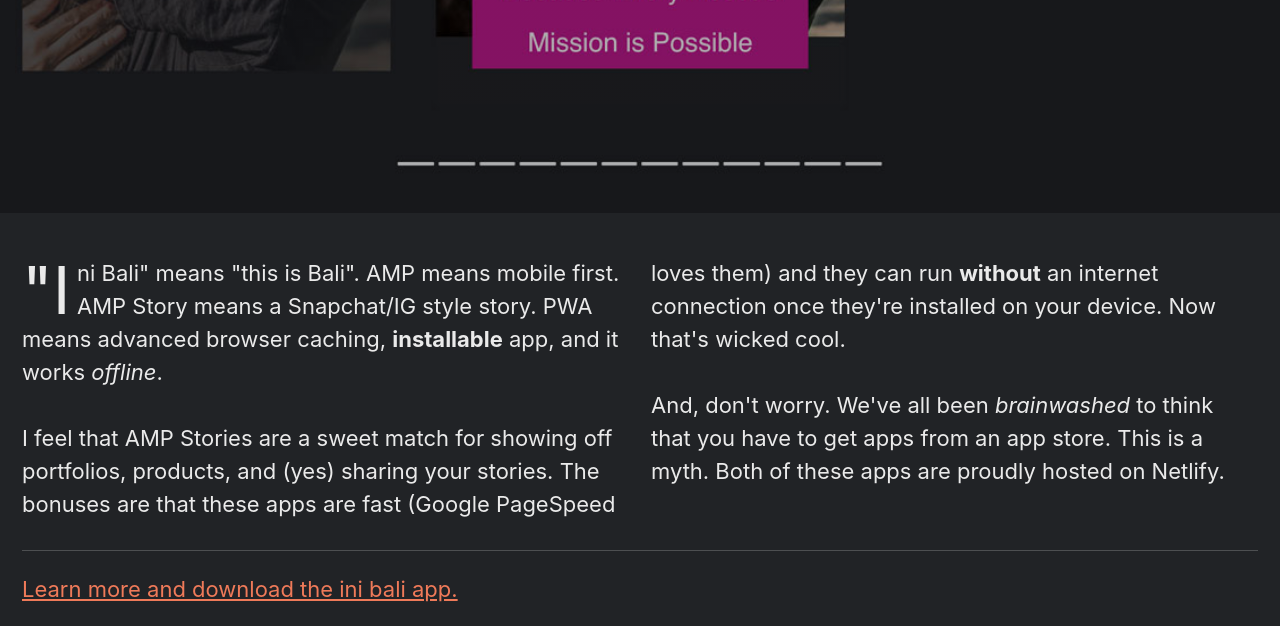
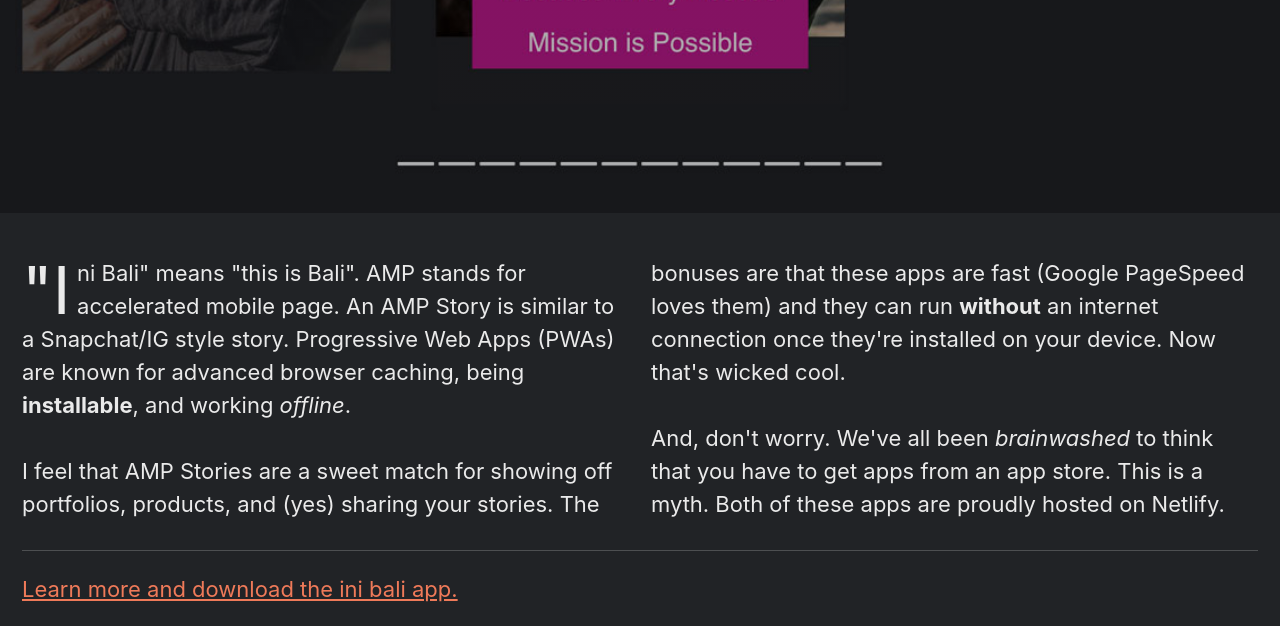
Before and after one commit to marklchaves/caughtmyeye, a Jekyll site: the page built from _webdev/amp-pwa.md, in a window 1280 px wide and 900 px high, scrolled down 686 px, cut to the strip 0-626 px from the top of the window. Built offline with Jekyll 4.4.1, drawn with Linux system fonts in a browser that asks for light colours; cached includes are drawn as plain includes; nearby versions of some CDN libraries; comment, search, counter and statistics services are not loaded.

Commit message:
Content edits

```diff
--- a/_webdev/amp-pwa.md
+++ b/_webdev/amp-pwa.md
@@ -39,7 +39,7 @@ gallery3:
 ---
 
 <p class="p-wrapper">
-  <span class="dropcap clearfix">"I</span>ni Bali" means "this is Bali". AMP means mobile first. AMP Story means a Snapchat/IG style story. PWA means advanced browser caching, <strong>installable</strong> app, and it works <em>offline</em>. <br><br>
+  <span class="dropcap clearfix">"I</span>ni Bali" means "this is Bali". AMP stands for accelerated mobile page. An AMP Story is similar to a Snapchat/IG style story. Progressive Web Apps (PWAs) are known for advanced browser caching, being <strong>installable</strong>, and working <em>offline</em>. <br><br>
   I feel that AMP Stories are a sweet match for showing off portfolios, products, and (yes) sharing your stories. The bonuses are that these apps are fast (Google PageSpeed loves them) and they can run <strong>without</strong> an internet connection once they're installed on your device. Now that's wicked cool. <br><br>
   And, don't worry. We've all been <em>brainwashed</em> to think that you have to get apps from an app store. This is a myth. Both of these apps are proudly hosted on Netlify.
 </p>
```
Also changed, not shown: _webdev/design.md (+1 -1 lines).
